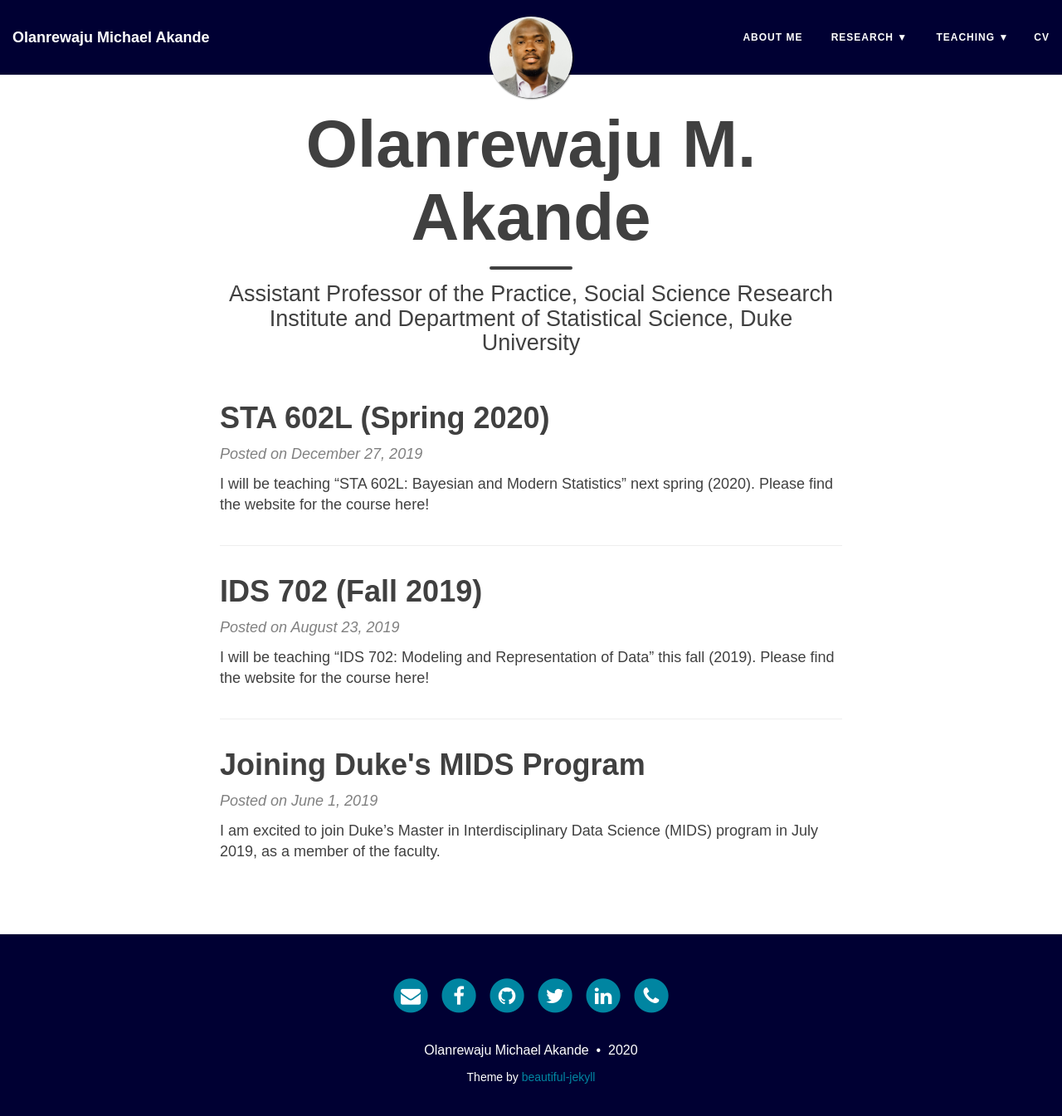
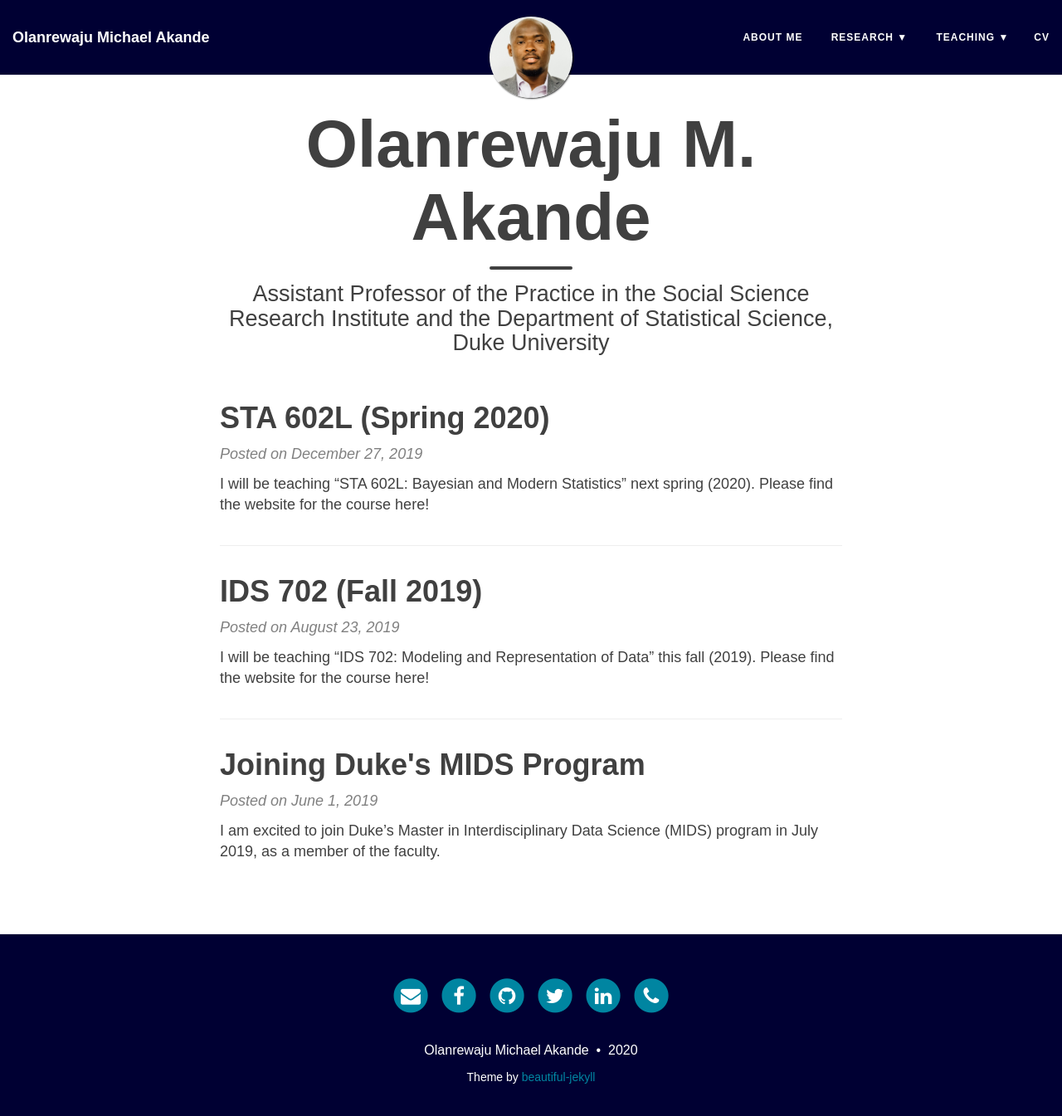
Before and after one commit to akandelanre/akandelanre.github.io, a Jekyll site: the page built from index.html, in a window 1280 px wide and 1359 px high. Shown: the top 1345 px of the window at 83% size. Built offline with Jekyll 4.4.1, drawn with Linux system fonts in a browser that asks for light colours; nearby versions of some CDN libraries; the list of posts is cut into pages by our own code.

Commit message:
Another update to title

```diff
--- a/index.html
+++ b/index.html
@@ -1,7 +1,7 @@
 ---
 layout: page
 title: Olanrewaju M. Akande
-subtitle: Assistant Professor of the Practice, Social Science Research Institute and Department of Statistical Science, Duke University
+subtitle: Assistant Professor of the Practice in the Social Science Research Institute and the Department of Statistical Science, Duke University
 use-site-title: true
 ---
 
```
